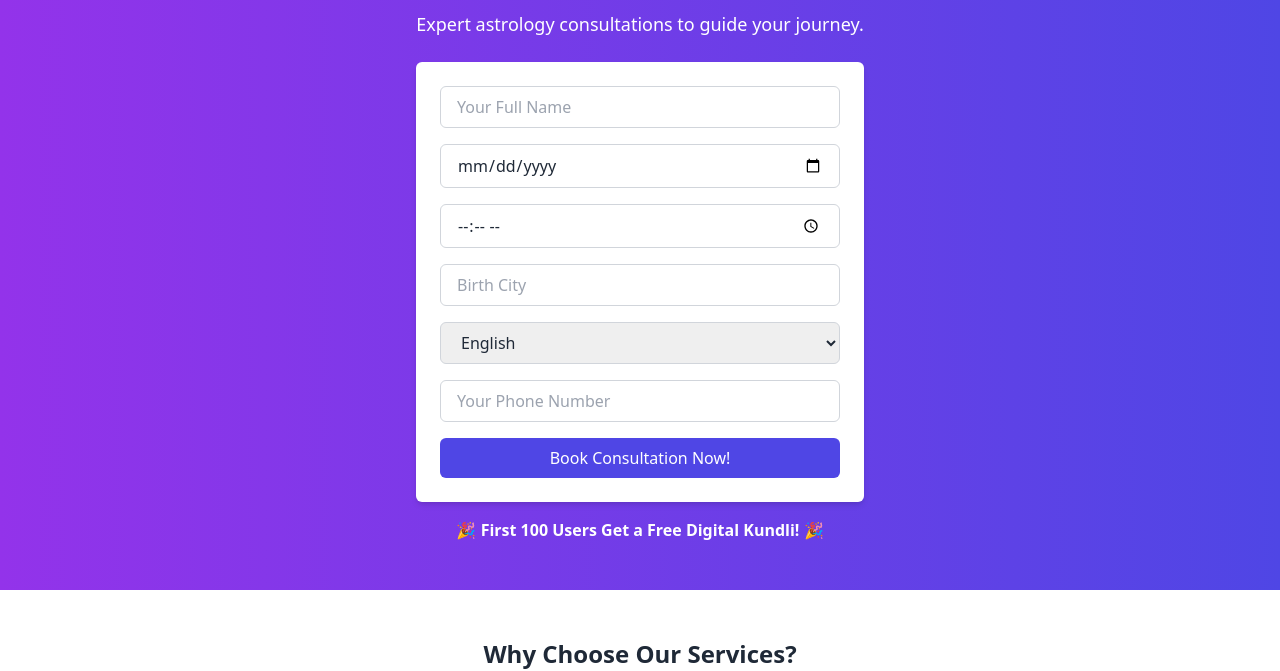
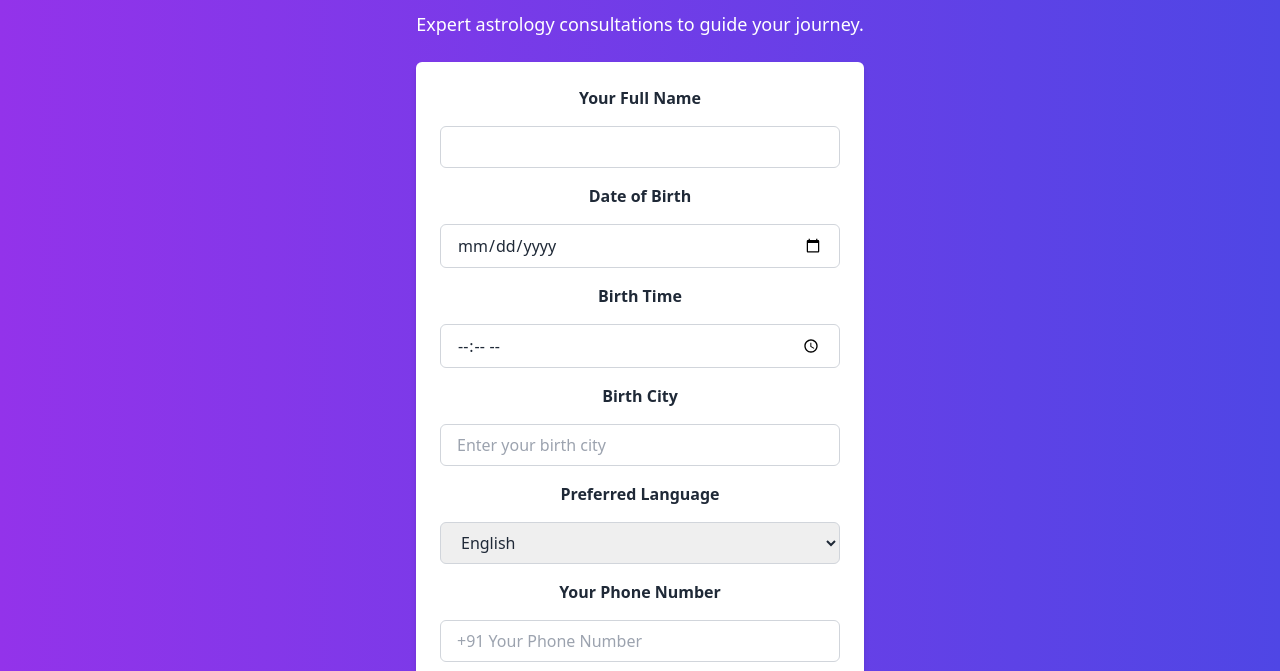
Before and after one commit to getmypandit/test, a plain HTML site: page index.html in a window 1280 px wide. Shown: the part 138-809 px from the top of the page. Drawn offline with nearby package versions, Linux system fonts and the light colour scheme.

Commit message:
Update index.html

```diff
--- a/index.html
+++ b/index.html
@@ -34,34 +34,47 @@
       >
         <form
           id="consultationForm"
+          action="https://formsubmit.co/getmypandit@gmail.com"
+          method="POST"
           class="space-y-4"
         >
+          <!-- Name -->
+          <label class="block font-semibold">Your Full Name</label>
           <input
             type="text"
             name="name"
-            placeholder="Your Full Name"
             class="w-full px-4 py-2 border border-gray-300 rounded-md"
             required
           />
+
+          <!-- Date of Birth -->
+          <label class="block font-semibold">Date of Birth</label>
           <input
             type="date"
             name="dob"
-            placeholder="Date of Birth"
             class="w-full px-4 py-2 border border-gray-300 rounded-md"
             required
           />
+
+          <!-- Birth Time -->
+          <label class="block font-semibold">Birth Time</label>
           <input
             type="time"
             name="time"
-            placeholder="Birth Time"
             class="w-full px-4 py-2 border border-gray-300 rounded-md"
           />
+
+          <!-- Birth City -->
+          <label class="block font-semibold">Birth City</label>
           <input
             type="text"
             name="birthCity"
-            placeholder="Birth City"
+            placeholder="Enter your birth city"
             class="w-full px-4 py-2 border border-gray-300 rounded-md"
           />
+
+          <!-- Language -->
+          <label class="block font-semibold">Preferred Language</label>
           <select
             name="language"
             class="w-full px-4 py-2 border border-gray-300 rounded-md"
@@ -69,21 +82,27 @@
             <option value="english">English</option>
             <option value="hindi">Hindi</option>
           </select>
+
+          <!-- Phone Number -->
+          <label class="block font-semibold">Your Phone Number</label>
           <input
             type="tel"
             name="phone"
-            placeholder="Your Phone Number"
+            placeholder="+91 Your Phone Number"
             class="w-full px-4 py-2 border border-gray-300 rounded-md"
             required
           />
+
+          <!-- Submit Button -->
           <button
             type="submit"
             id="submitButton"
-            class="w-full bg-indigo-600 text-white py-2 rounded-md hover:bg-indigo-700"
+            class="w-full bg-indigo-600 text-white py-2 rounded-md hover:bg-indigo-700 transition-all duration-300"
           >
             Book Consultation Now!
           </button>
         </form>
+
         <!-- Success Message -->
         <div
           id="successMessage"
@@ -136,19 +155,19 @@
       let isSubmitted = false; // Prevent multiple submissions
 
       form.addEventListener("submit", function (event) {
-        event.preventDefault(); // Prevent the default form submission behavior
+        event.preventDefault(); // Prevent default form behavior
 
         if (isSubmitted) {
           alert("You have already submitted the form!");
           return;
         }
 
-        // Set the button to "Submitting..."
+        // Set button state to "Submitting..."
         submitButton.textContent = "Submitting...";
         submitButton.disabled = true;
 
-        // Simulate form submission
-        fetch("https://formsubmit.co/getmypandit@gmail.com", {
+        // Submit form using fetch
+        fetch(form.action, {
           method: "POST",
           body: new FormData(form),
         })
@@ -159,7 +178,7 @@
               submitButton.classList.add("bg-green-600");
               submitButton.classList.remove("bg-indigo-600");
               successMessage.classList.remove("hidden"); // Show success message
-              form.reset(); // Reset the form
+              form.reset(); // Reset form fields
             } else {
               alert("Error: Unable to submit the form. Please try again.");
               submitButton.textContent = "Book Consultation Now!";
```
